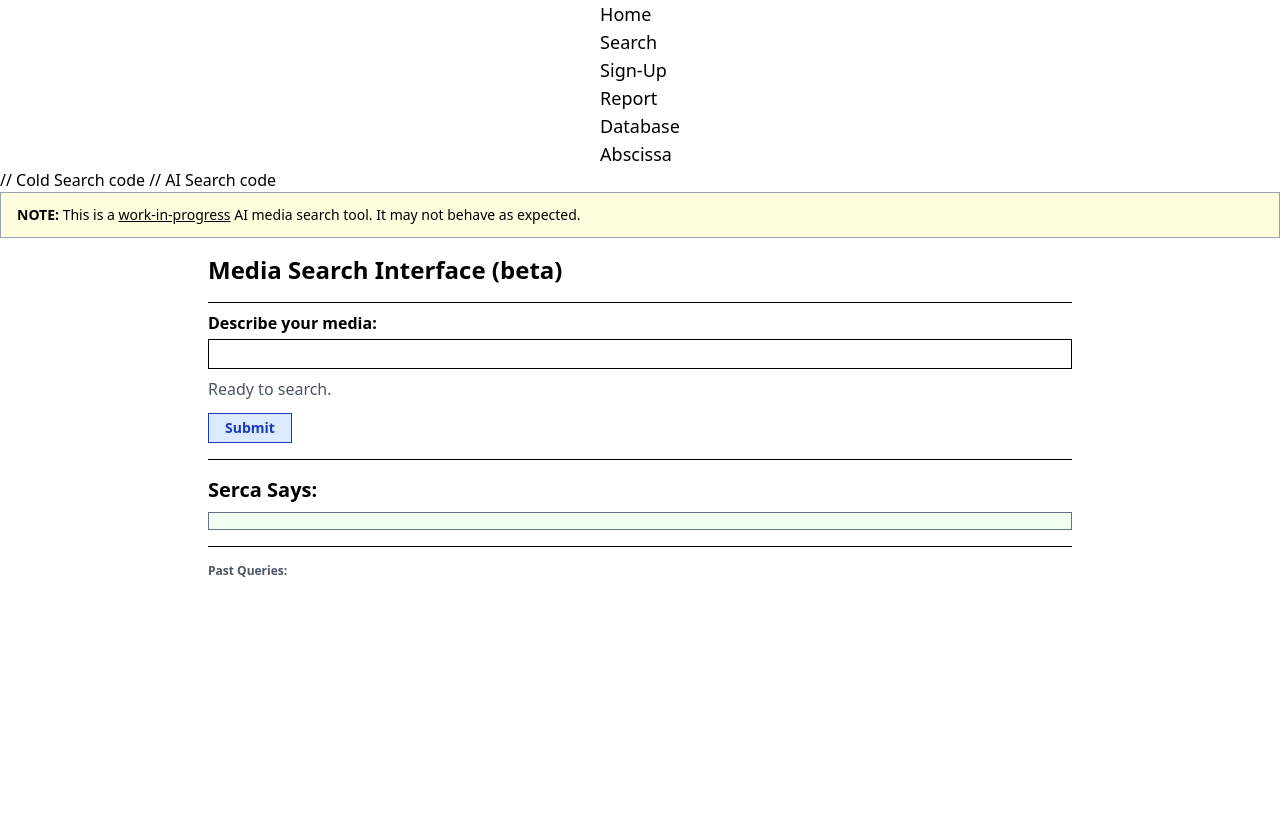
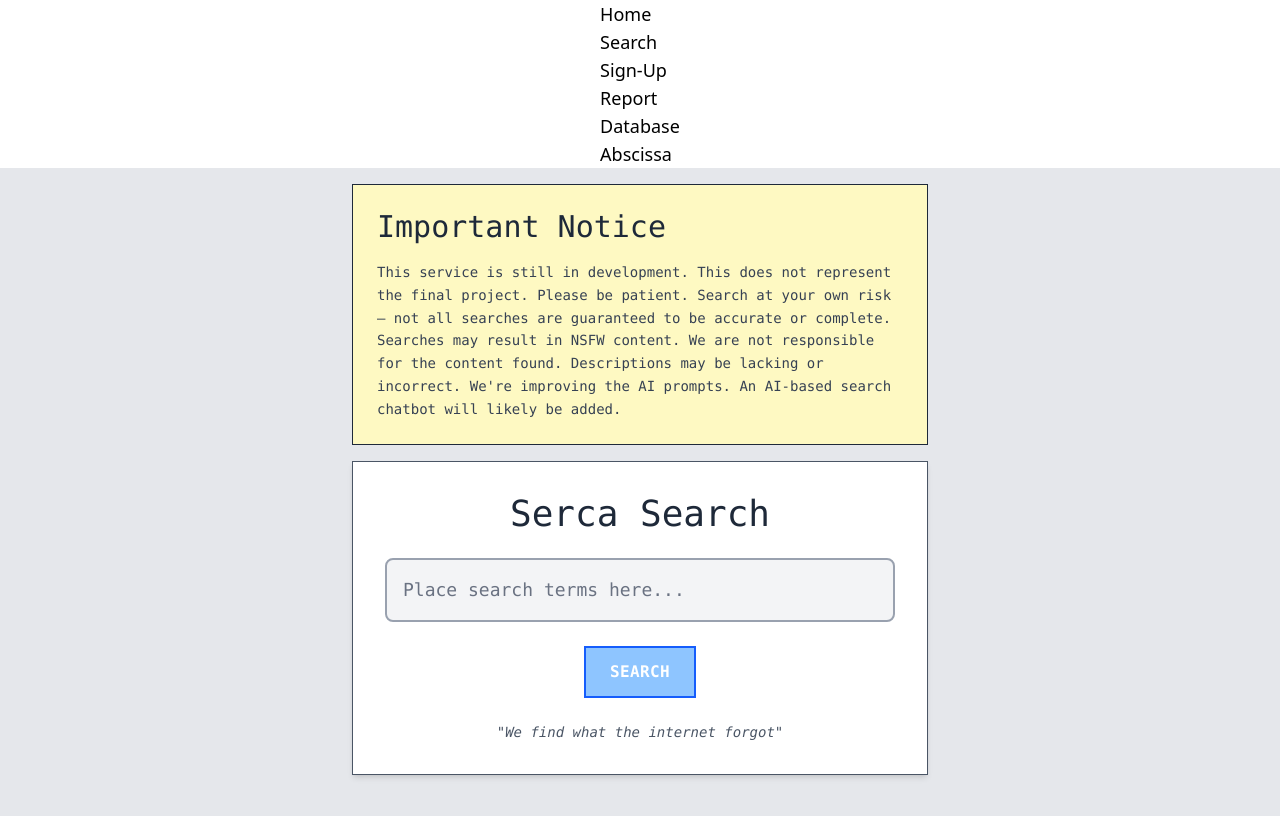
Before and after one commit to KilroyWasHere-cs-j/Serca-web, a SvelteKit app in the folder serca-web/: page /serca-search in a window 1280 px wide. Shown: the top 816 px of the page. Built offline with nearby package versions, Linux system fonts and the light colour scheme.

Commit message:
Forcing cold search for now

```diff
--- a/serca-web/src/routes/serca-search/+page.svelte
+++ b/serca-web/src/routes/serca-search/+page.svelte
@@ -15,8 +15,8 @@
 	// Login end
 
 	// Toggles
-	let showColdSearch = false;
-	let showAISearch = true;
+	let showColdSearch = true;
+	let showAISearch = false;
 	// Toggle end
 
 	// Cold Search
@@ -172,8 +172,6 @@ ${userprompt}`;
 
 <Navbar />
 
-// Cold Search code
-
 {#if showColdSearch}
 	<div class="flex min-h-screen w-screen flex-col items-center bg-gray-200">
 		<!-- Info Box -->
@@ -231,8 +229,6 @@ ${userprompt}`;
 	</div>
 {/if}
 
-// AI Search code
-
 {#if showAISearch}
 	<div class="mb-4 w-full border border-gray-400 bg-[#ffffe0] px-4 py-3 text-sm text-black">
 		<b>NOTE:</b> This is a <u>work-in-progress</u> AI media search tool. It may not behave as expected.
```
